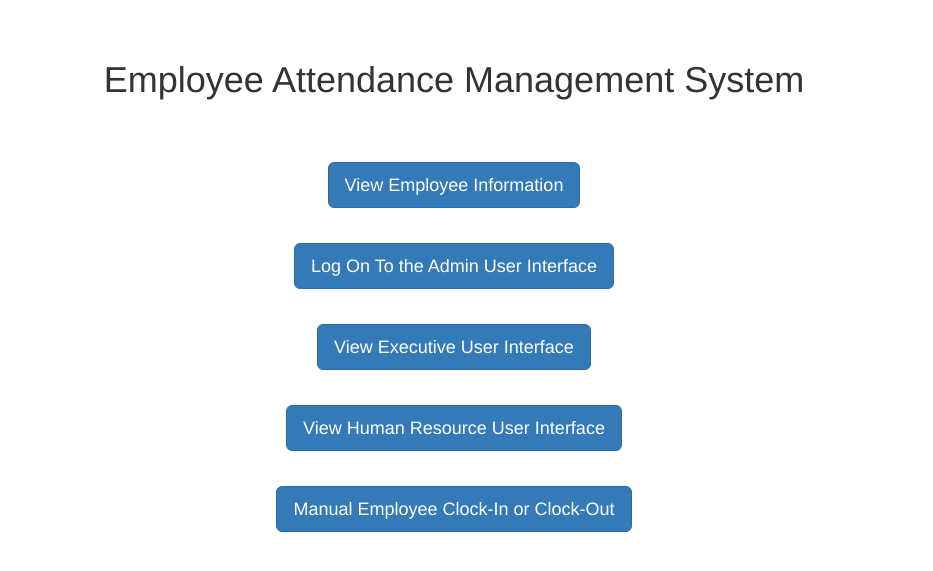
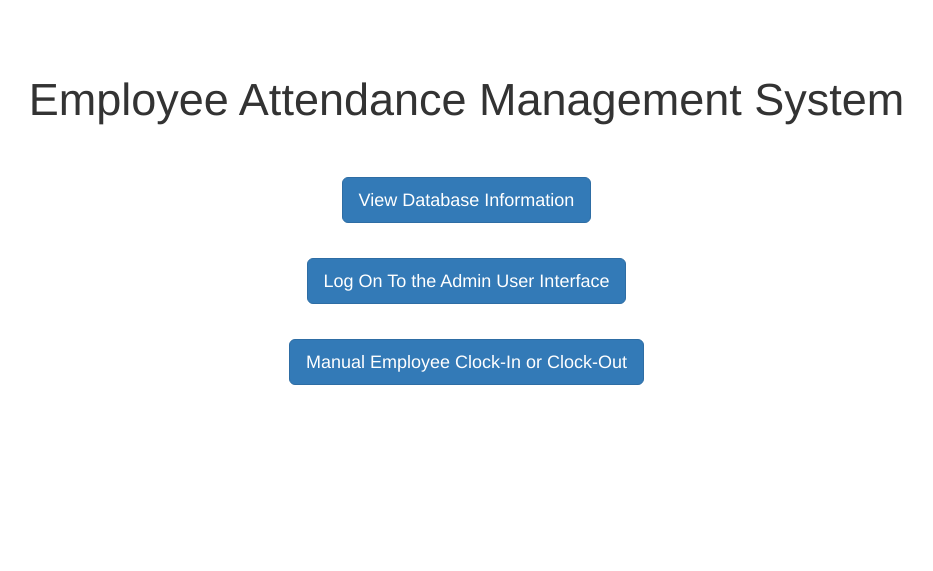
Before and after one commit to rmlsuperville/COMP3613GroupProject, a Flask app: page / in a window 1280 px wide. Shown: the part 62-633 px from the top of the page, without its empty margins (216-1149 px from the left). Run offline with Flask 2, Linux system fonts and the light colour scheme; some libraries are stand-ins or nearby versions.

Commit message:
included login feature

```diff
--- a/deploy.py
+++ b/deploy.py
@@ -1,4 +1,4 @@
-from flask import Flask, request, render_template
+from flask import Flask, request, render_template, session
 from flask_mysqldb import MySQL
 
 app = Flask(__name__)
@@ -10,30 +10,33 @@ app.config['MYSQL_DB'] = "SWy5rY8sM1"
 
 mysql = MySQL(app)
 
+app.secret_key = "p2n3ryen2yyp932y32#@kkj3209"
 
 @app.route('/')
 def index():
 	return render_template('index.html')
 
 
-
-@app.route('/login')
+@app.route('/login', methods=["GET","POST"])
 def login():
-	return render_template('login.html')
+	if request.method == "POST":
+		uname = request.form['uname']
+		passw = request.form['passw']
+		cur = mysql.connection.cursor()
+		result = cur.execute("SELECT * FROM EmployeeInfo WHERE ID = {} AND Password = '{}'; ". format(uname, passw))
+		if result > 0:
+			session['name'] = uname
+			return render_template('index.html')
+		else:
+			return render_template('login.html', msg="invalid")
+	else:
+		return render_template('login.html')
 
 
-
-@app.route('/validate', methods=['POST'])
-def validate():
-	uname = request.form['uname']
-	passw = request.form['passw']
-	cur = mysql.connection.cursor()
-	result = cur.execute("SELECT * FROM EmployeeInfo WHERE ID = {} AND Password = '{}'; ". format(uname, passw))
-	if result > 0:
-		return render_template('login.html', msg="valid",)# log_type=log_type)
-	else:
-		return render_template('login.html', msg="invalid")
-
+@app.route('/logout')
+def logout():
+	session.clear()
+	return render_template('index.html')
 
 
 
@@ -51,9 +54,6 @@ def employees():
 		return "<h1>Failure in retrieving data</h1>"
 
 
-
-
-
 @app.route('/employee_search', methods=['POST'])
 def employee_search():
 	empID = request.form['empId']
@@ -66,11 +66,9 @@ def employee_search():
 		return "<h1>Failure in retrieving data</h1>"
 
 
-
 @app.route('/executive')
 def executive():
 	return render_template('executive.html')
-
 
 
 
@@ -91,9 +89,6 @@ def employee_search_exec():
 			empRecord = cur.fetchall()
 			return render_template('executive.html', empRecord=empRecord)
 	return render_template('executive.html', emp_msg="No Results Found")
-
-
-
 
 
 @app.route('/employee_attendance_info/<int:id>')
@@ -124,7 +119,6 @@ def input_log():
 	if result > 0:
 		"""if log_type == "":
 			cur.execute("INSERT INTO EmployeeRecords (id, data) VALUES (%s, %s);", (maxid[0] + 1, insert))
-
 		cur.execute("INSERT INTO example (id, data) VALUES (%s, %s);", (maxid[0] + 1, insert))
 		mysql.connection.commit()"""
 		return render_template('manual_log.html', msg="valid",)# log_type=log_type)
@@ -132,5 +126,6 @@ def input_log():
 		return render_template('manual_log.html', msg="invalid")
 
 
+
 if __name__ == "__main__":
-    app.run(debug=True)
+	app.run(debug=True)
--- a/templates/executive.html
+++ b/templates/executive.html
@@ -1,4 +1,7 @@
 {% extends "layout.html" %}
+
+{% block title %}Executive Page{% endblock %}
+
 {% block content %}
 
     <br>
@@ -59,7 +62,7 @@
             <br>
             <table class="table table-striped table-hover" id="timeRecords">
                 <thead class="thead-dark">
-                    <th>Employee ID</th> <th>Time In</th> <th>Time Out</th> <th>Hours Worked</th>
+                    <th>Employee ID</th> <th>Time In (YYYY-MM-DD)</th> <th>Time Out (YYYY-MM-DD)</th> <th>Hours Worked</th>
                 </thead>
                 <tbody>
                     {% for rec in empAttendance %}
--- a/templates/index.html
+++ b/templates/index.html
@@ -1,17 +1,29 @@
 {% extends "layout.html" %}
+
+{% block title %}Employee Attendance Management System{% endblock %}
+
+
 {% block content %}
-
-<h1 class="blog-title" style="text-align:center;">Employee Attendance Management System</h1>
-
-<br><br>
 
  <div class="card-deck mb-3 text-center">
    <div class="card-body">
-    <p><a class="btn btn-lg btn-primary" href="/employees" role="button">View Employee Information</a></p>
-    <p><a class="btn btn-lg btn-primary" href="/login" role="button" style="margin-top: 25px;">Log On To the Admin User Interface</a><p>
-    	<p><a class="btn btn-lg btn-primary" href="/executive" role="button" style="margin-top: 25px;">View Executive User Interface</a><p>
-    	<p><a class="btn btn-lg btn-primary" href="/" role="button" style="margin-top: 25px;">View Human Resource User Interface</a><p>
-    <p><a class="btn btn-lg btn-primary" href="/manual_log" role="button" style="margin-top: 25px;">Manual Employee Clock-In or Clock-Out</a></p>
+    	{% if session['name'] %}
+    		<div class="container">
+			  <h1 class="display-3" style="text-align:center;" >Welcome to the Admin User Interface</h1>
+			</div>
+			<br><br>
+	    	<p><a class="btn btn-lg btn-primary" href="/executive" role="button" style="margin-top: 25px;">View Executive User Interface</a><p>
+	    	<p><a class="btn btn-lg btn-primary" href="/" role="button" style="margin-top: 25px;">View Human Resource User Interface</a><p>
+	    {% else %}
+	    	<div class="container">
+			  <h1 class="display-3" style="text-align:center;" >Employee Attendance Management System</h1>
+			</div>
+			<br><br>
+	    	<p><a class="btn btn-lg btn-primary" href="/employees" role="button">View Database Information</a></p>
+    		<p><a class="btn btn-lg btn-primary" href="/login" role="button" style="margin-top: 25px;">Log On To the Admin User Interface</a><p>
+    		<p><a class="btn btn-lg btn-primary" href="/manual_log" role="button" style="margin-top: 25px;">Manual Employee Clock-In or Clock-Out</a></p>
+	    {% endif %}
+
   </div>
 </div>
 
--- a/templates/layout.html
+++ b/templates/layout.html
@@ -1,7 +1,7 @@
 <!DOCTYPE html>
 <html lang="en">
     <head>
-        <title>Employee Attendance Management System</title>
+        <title>{% block title %} {% endblock %}</title>
         <meta charset="utf-8">
         <meta name="viewport" content="width=device-width, initial-scale=1">
         <link rel="stylesheet" href="https://stackpath.bootstrapcdn.com/bootstrap/4.3.1/css/bootstrap.min.css" integrity="sha384-ggOyR0iXCbMQv3Xipma34MD+dH/1fQ784/j6cY/iJTQUOhcWr7x9JvoRxT2MZw1T" crossorigin="anonymous">
@@ -24,11 +24,25 @@
                     <li class="active"><a class="btn btn-outline-light unique" href="/">Home</a></li>
                 </ul>
             </div>
-            <div class="nav navbar-nav navbar-right">
-                <ul class="list-inline" class="nav navbar-nav navbar-right">
-                    <li><a class="btn btn-outline-light" href="/login"><span class="glyphicon glyphicon-log-in"></span> Login</a></li>
-                </ul>
-            </div>
+
+            {% if session['name']%}
+
+                <div class="nav navbar-nav navbar-right">
+                    <ul class="list-inline" class="nav navbar-nav navbar-right">
+                        <li><a class="btn btn-outline-light" href="/logout"><span class="glyphicon glyphicon-log-in"></span> Logout</a></li>
+                    </ul>
+                </div>
+
+
+            {% else %}
+
+                <div class="nav navbar-nav navbar-right">
+                    <ul class="list-inline" class="nav navbar-nav navbar-right">
+                        <li><a class="btn btn-outline-light" href="/login"><span class="glyphicon glyphicon-log-in"></span> Login</a></li>
+                    </ul>
+                </div>
+
+            {% endif %}
         </div>
     </nav>
 
--- a/templates/manual_log.html
+++ b/templates/manual_log.html
@@ -1,4 +1,6 @@
 {% extends "layout.html" %}
+
+{% block title %}Manual Employee Clock-In or Clock-Out{% endblock %}
 
 {% block content %}
 
```
Also changed, not shown: templates/login.html (+5 -4 lines).
